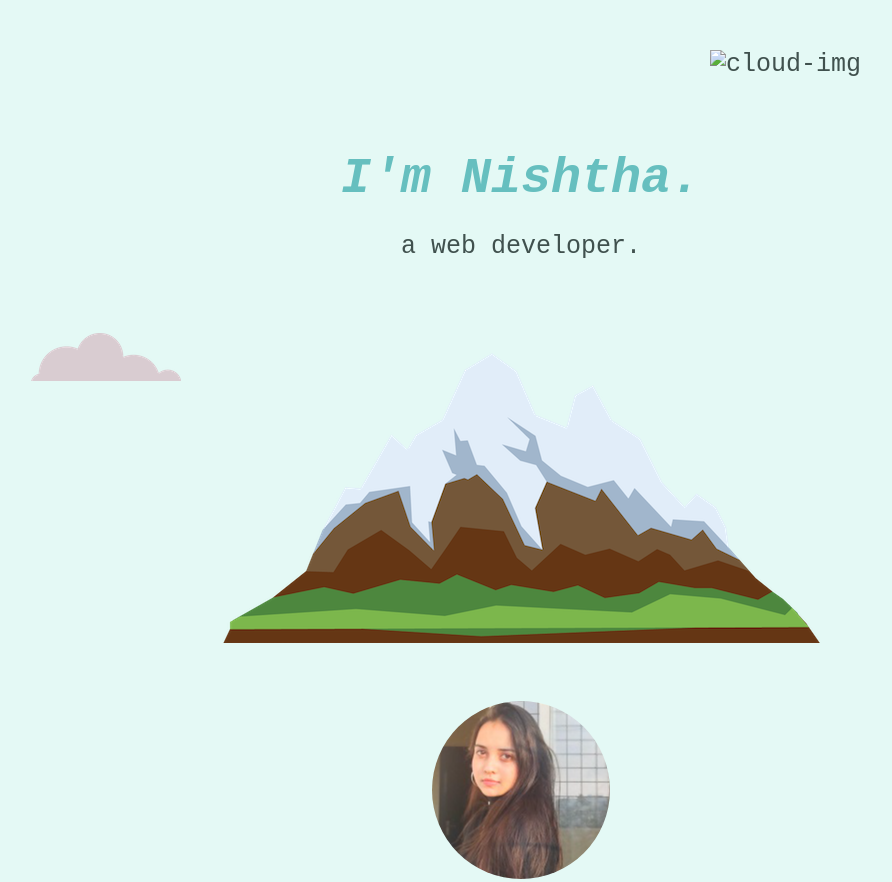
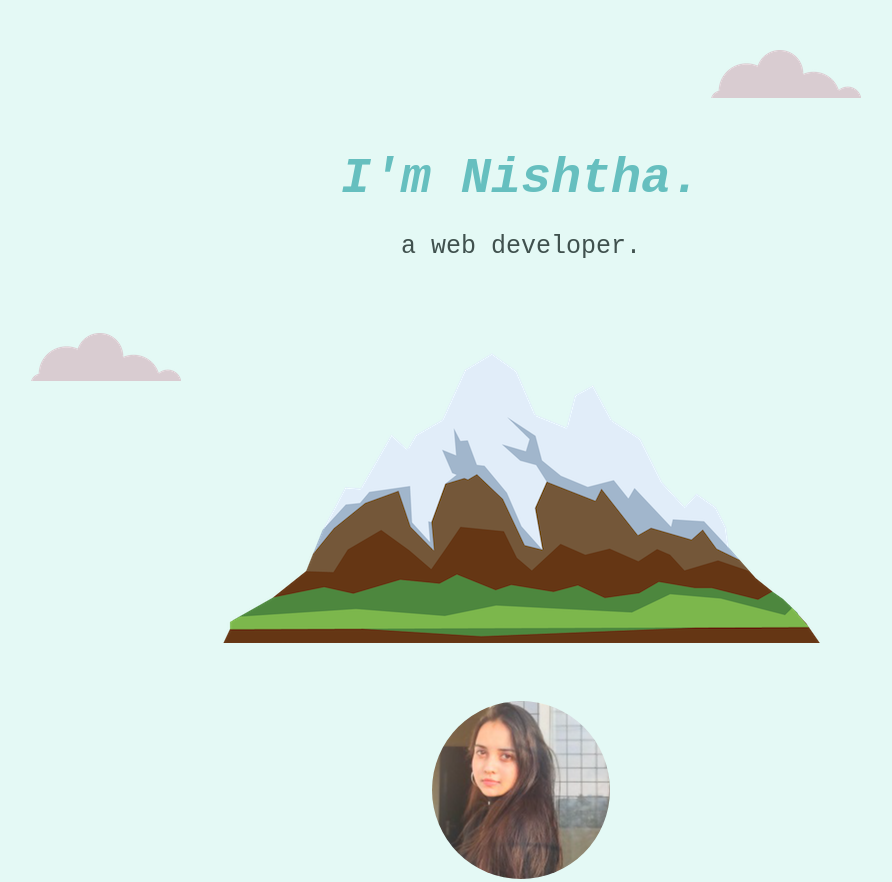
Before and after one commit to nishtha-thedeveloper/nishtha, a plain HTML site: page index.html in a window 1280 px wide. Shown: the top 882 px of the page, without its empty margins (119-1011 px from the left). Drawn offline with Linux system fonts and the light colour scheme.

Commit message:
Update index.html

```diff
--- a/index.html
+++ b/index.html
@@ -8,7 +8,7 @@
 </head>
 <body>
   <div class="top-container">
-    <img class="top-cloud" src="Images/cloud.png" alt="cloud-img">
+    <img class="top-cloud" src="cloud.png" alt="cloud-img">
 
     <h1 style="color:#66BFBF"> I'm Nishtha.</h1>
     <p>a web developer.</p>
```
